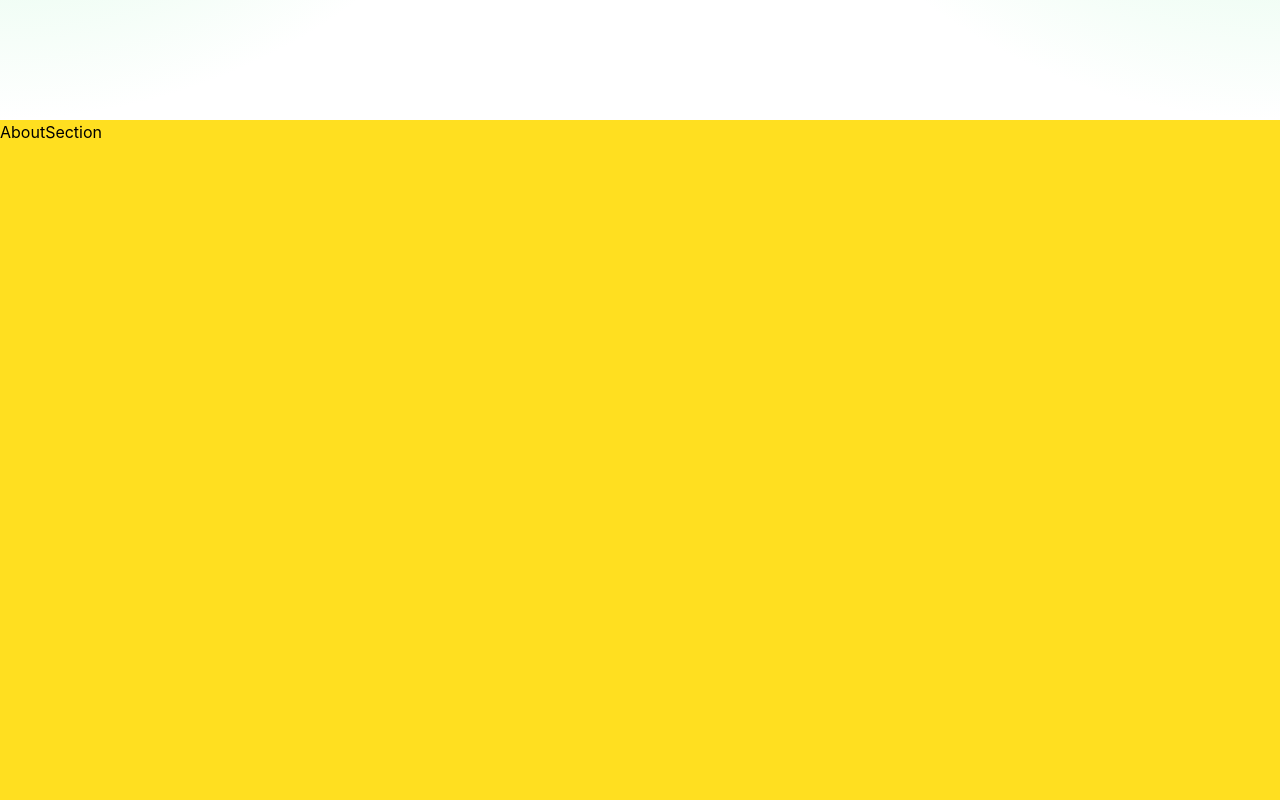
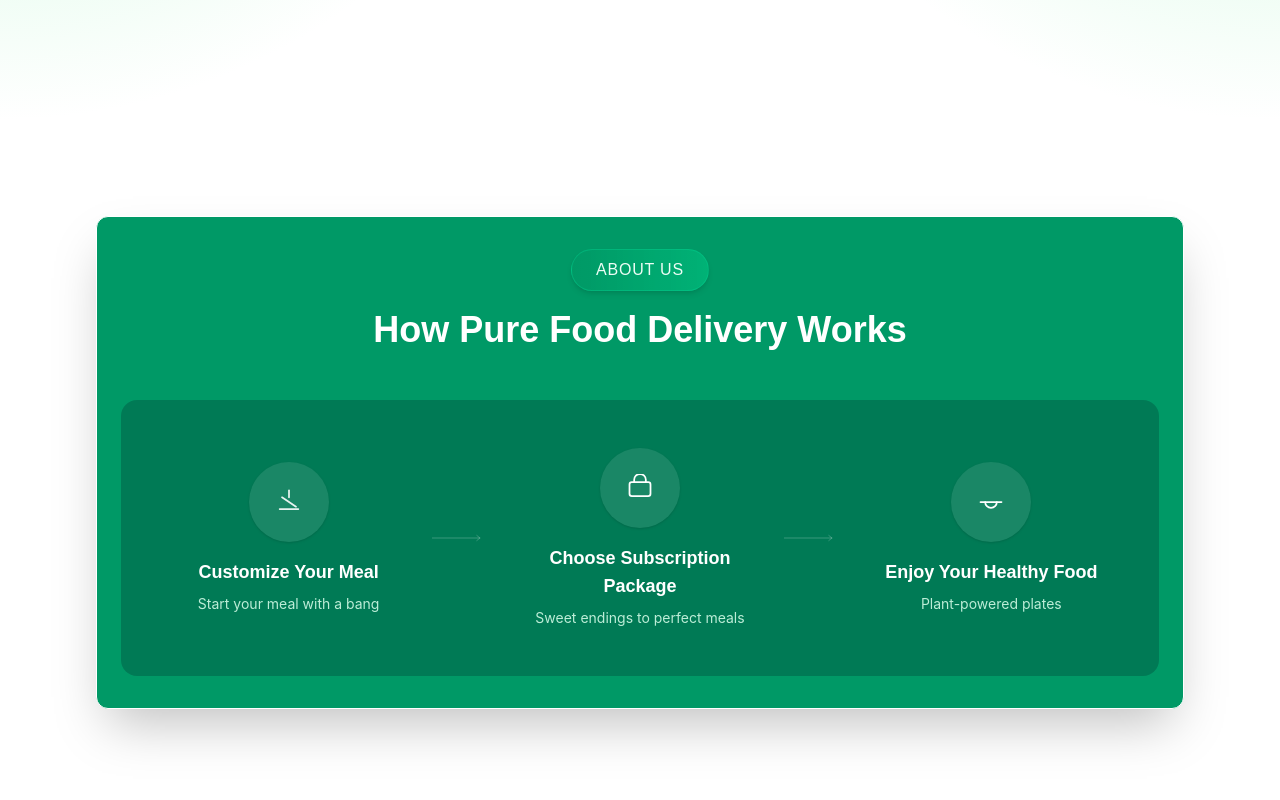
Before and after one commit to ajardeen/LunchBox, a React (Vite) app: page / in a window 1280 px wide. Shown: the part 680-1480 px from the top of the page. Built offline with nearby package versions, Linux system fonts and the light colour scheme.

Commit message:
push updation
push about section UI changes and make responcive design

```diff
--- a/src/App.jsx
+++ b/src/App.jsx
@@ -1,6 +1,6 @@
 import { useEffect } from "react";
 import "./App.css";
-import AboutSection from "./sections/AboutSection";
+import AboutSection from "./sections/AboutSection/AboutSection";
 import FooterSections from "./sections/FooterSections";
 import HeroSection from "./sections/HeroSection/HeroSection";
 import { ReactLenis } from "lenis/react";
--- a/src/sections/AboutSection.jsx
+++ /dev/null
@@ -1,7 +0,0 @@
-import React from "react";
-
-function AboutSection() {
-  return <div className="bg-yellow-300 text-black min-h-screen">AboutSection</div>;
-}
-
-export default AboutSection;
--- /dev/null
+++ b/src/sections/AboutSection/AboutSection.jsx
@@ -0,0 +1,117 @@
+import React from "react";
+
+export default function AboutSection() {
+  return (
+    <>
+    <div className="p-24">
+
+    <section className=" py-8 flex items-center border shadow-2xl rounded-xl justify-center bg-emerald-600 text-white  px-6 ">
+      <div className="max-w-6xl w-full ">
+    <div className="text-center mb-4">
+  <button
+    className="relative inline-flex items-center cursor-pointer justify-center px-6 py-2 text-sm md:text-base font-medium
+               text-emerald-50 rounded-full border border-emerald-400/40
+               bg-gradient-to-r from-emerald-600/80 to-emerald-500/70
+               hover:from-emerald-500 hover:to-emerald-400
+               transition-all duration-300 shadow-md hover:shadow-emerald-400/30
+               tracking-wider uppercase"
+  >
+    About Us
+    <span className="absolute inset-0 rounded-full bg-emerald-300/10 opacity-0 hover:opacity-100 transition-opacity duration-300" />
+  </button>
+</div>
+
+
+        <header className="text-center mb-12">
+          <h2 className="text-3xl md:text-4xl text-white font-bold leading-tight">How Pure Food Delivery Works</h2>
+        </header>
+
+        <div className="bg-emerald-700 rounded-2xl p-8 md:p-12">
+          <div className="flex flex-col md:flex-row items-center justify-between gap-8 md:gap-6">
+
+            {/* Step 1 */}
+            <article className="flex-1 flex flex-col items-center text-center">
+              <div className="w-20 h-20 rounded-full bg-white/10 flex items-center justify-center mb-4 shadow-sm">
+                {/* Customize Icon */}
+                <svg width="28" height="28" viewBox="0 0 24 24" fill="none" xmlns="http://www.w3.org/2000/svg" aria-hidden>
+                  <path d="M12 2v6" stroke="currentColor" strokeWidth="1.5" strokeLinecap="round" strokeLinejoin="round" opacity="0.9" />
+                  <path d="M6 8l12 8" stroke="currentColor" strokeWidth="1.5" strokeLinecap="round" strokeLinejoin="round" opacity="0.9" />
+                  <path d="M4 18h16" stroke="currentColor" strokeWidth="1.5" strokeLinecap="round" strokeLinejoin="round" opacity="0.9" />
+                </svg>
+              </div>
+
+              <h3 className="text-lg text-white font-semibold">Customize Your Meal</h3>
+              <p className="text-sm text-emerald-100/90 mt-2">Start your meal with a bang</p>
+            </article>
+
+            {/* Arrow (md & up) */}
+            <div className="hidden md:flex items-center" aria-hidden>
+              <svg className="w-16 h-6" viewBox="0 0 200 24" fill="none" xmlns="http://www.w3.org/2000/svg">
+                <path d="M0 12h150" stroke="rgba(255,255,255,0.35)" strokeWidth="2" strokeLinecap="round" />
+                <path d="M140 4l10 8-10 8" fill="none" stroke="rgba(255,255,255,0.35)" strokeWidth="2" strokeLinecap="round" strokeLinejoin="round" />
+              </svg>
+            </div>
+
+            {/* Step 2 */}
+            <article className="flex-1 flex flex-col items-center text-center">
+              <div className="w-20 h-20 rounded-full bg-white/10 flex items-center justify-center mb-4 shadow-sm">
+                {/* Subscription Icon */}
+                <svg width="28" height="28" viewBox="0 0 24 24" fill="none" xmlns="http://www.w3.org/2000/svg" aria-hidden>
+                  <rect x="3" y="7" width="18" height="12" rx="2" stroke="currentColor" strokeWidth="1.5" />
+                  <path d="M7 7V5a5 5 0 0 1 10 0v2" stroke="currentColor" strokeWidth="1.5" strokeLinecap="round" />
+                </svg>
+              </div>
+
+              <h3 className="text-lg text-white font-semibold">Choose Subscription Package</h3>
+              <p className="text-sm text-emerald-100/90 mt-2">Sweet endings to perfect meals</p>
+            </article>
+
+            {/* Arrow (md & up) */}
+            <div className="hidden md:flex items-center" aria-hidden>
+              <svg className="w-16 h-6" viewBox="0 0 200 24" fill="none" xmlns="http://www.w3.org/2000/svg">
+                <path d="M0 12h150" stroke="rgba(255,255,255,0.35)" strokeWidth="2" strokeLinecap="round" />
+                <path d="M140 4l10 8-10 8" fill="none" stroke="rgba(255,255,255,0.35)" strokeWidth="2" strokeLinecap="round" strokeLinejoin="round" />
+              </svg>
+            </div>
+
+            {/* Step 3 */}
+            <article className="flex-1 flex flex-col items-center text-center">
+              <div className="w-20 h-20 rounded-full bg-white/10 flex items-center justify-center mb-4 shadow-sm">
+                {/* Enjoy Icon */}
+                <svg width="28" height="28" viewBox="0 0 24 24" fill="none" xmlns="http://www.w3.org/2000/svg" aria-hidden>
+                  <path d="M3 12h18" stroke="currentColor" strokeWidth="1.5" strokeLinecap="round" />
+                  <path d="M7 12a5 5 0 0 0 10 0" stroke="currentColor" strokeWidth="1.5" strokeLinecap="round" />
+                </svg>
+              </div>
+
+              <h3 className="text-lg text-white font-semibold">Enjoy Your Healthy Food</h3>
+              <p className="text-sm text-emerald-100/90 mt-2">Plant-powered plates</p>
+            </article>
+
+          </div>
+
+          {/* Mobile arrows between stacked items */}
+          <div className="md:hidden mt-6 space-y-6">
+            <div className="flex items-center justify-center">
+              <svg className="w-12 h-6" viewBox="0 0 60 24" fill="none" xmlns="http://www.w3.org/2000/svg" aria-hidden>
+                <path d="M0 12h40" stroke="rgba(255,255,255,0.35)" strokeWidth="2" strokeLinecap="round" />
+                <path d="M30 4l8 8-8 8" fill="none" stroke="rgba(255,255,255,0.35)" strokeWidth="2" strokeLinecap="round" strokeLinejoin="round" />
+              </svg>
+            </div>
+            <div className="flex items-center justify-center">
+              <svg className="w-12 h-6" viewBox="0 0 60 24" fill="none" xmlns="http://www.w3.org/2000/svg" aria-hidden>
+                <path d="M0 12h40" stroke="rgba(255,255,255,0.35)" strokeWidth="2" strokeLinecap="round" />
+                <path d="M30 4l8 8-8 8" fill="none" stroke="rgba(255,255,255,0.35)" strokeWidth="2" strokeLinecap="round" strokeLinejoin="round" />
+              </svg>
+            </div>
+          </div>
+
+        </div>
+
+      </div>
+    </section>
+    </div>
+
+    </>
+  );
+}
```
